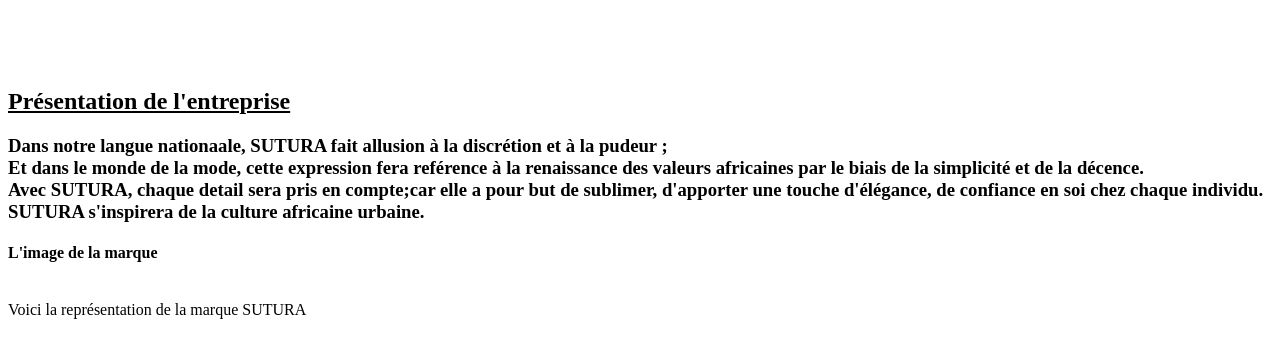
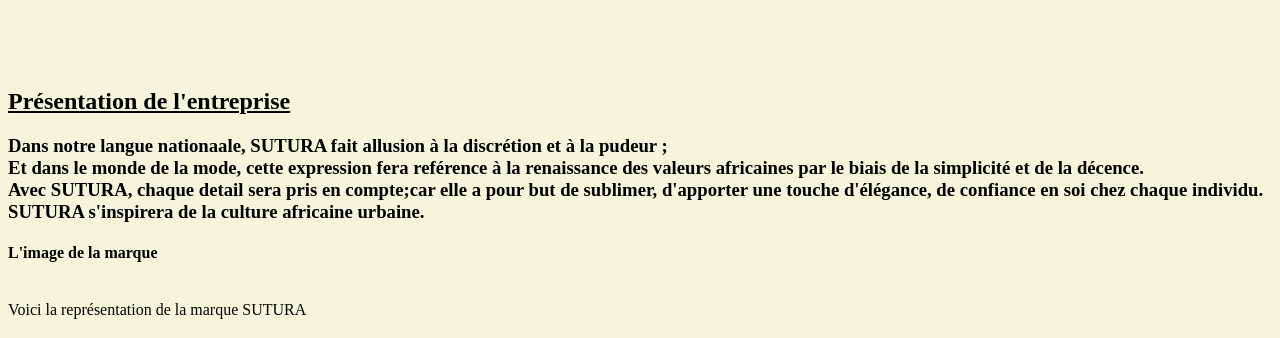
Before and after one commit to salimatathiam2-wq/boutique-de-vente-de-vetements, a plain HTML site: page SUTURA.html in a window 1280 px wide. Shown: the top 338 px of the page. Drawn offline with Linux system fonts and the light colour scheme.

Commit message:
Update SUTURA.html

```diff
--- a/SUTURA.html
+++ b/SUTURA.html
@@ -5,7 +5,7 @@
     <meta name="viewport" content="width=device-width, initial-scale=1.0">
     <title>Document</title>
 </head>
-<body style="background-color:rgb(red, green, blue);">
+<body style="background-color:beige;">
     <h1><marquee><mark>BIENVENUE SUR LA PAGE DE VENTE DE LA MARQUE SUTURA</mark></marquee></h1>
     <h2><u>Présentation de l'entreprise </u></h2>
  <h3><p>Dans notre langue nationaale, SUTURA fait allusion à la discrétion et à la pudeur ;<br>Et dans le monde de la mode, cette expression fera reférence à la renaissance des valeurs africaines par le biais de la simplicité et de la décence. <br>
@@ -38,4 +38,5 @@
 
 
 </body>
+
 </html>
```
